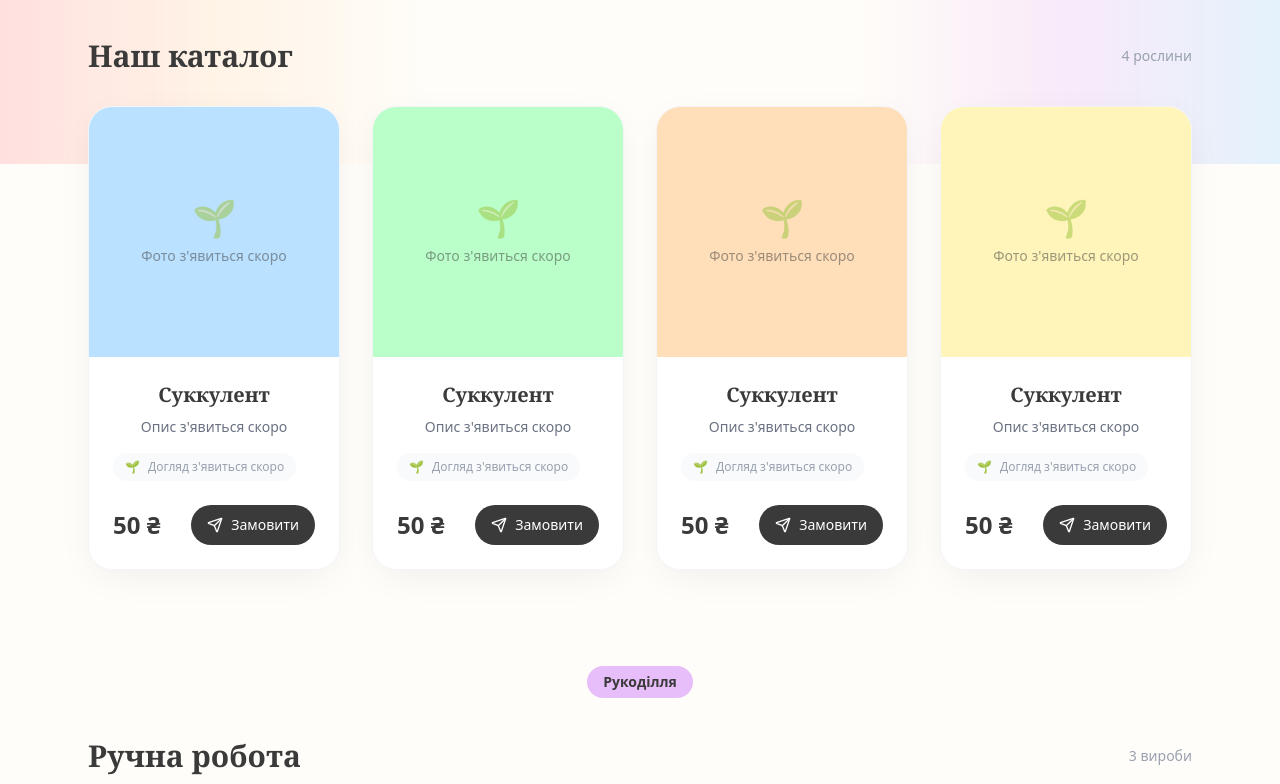
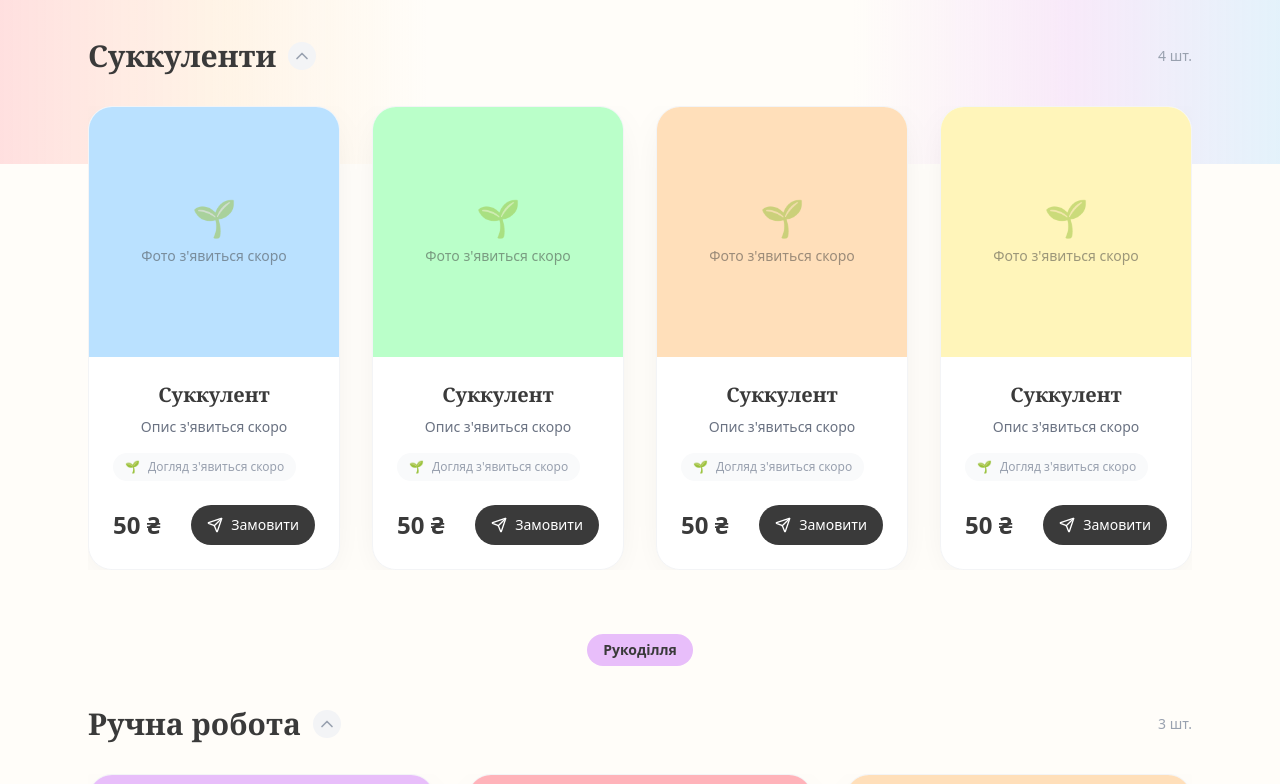
Before and after one commit to sapart4/flora-site, a Next.js app: page / in a window 1280 px wide. Shown: the part 636-1420 px from the top of the page. Built offline with nearby package versions, Linux system fonts and the light colour scheme.

Commit message:
auto-update

```diff
--- a/src/app/page.tsx
+++ b/src/app/page.tsx
@@ -4,10 +4,10 @@ import PlantCard from "@/components/PlantCard";
 import HandmadeCard from "@/components/HandmadeCard";
 import Header from "@/components/Header";
 import RainbowBackground from "@/components/RainbowBackground";
+import SectionToggle from "@/components/SectionToggle";
 
 export default function Home() {
   return (
-    // Добавили dark:bg-[#121212] чтобы фон страницы тоже становился темным
     <main className="relative min-h-screen pb-20 overflow-hidden bg-[#FFFDF9] dark:bg-[#121212] transition-colors duration-300">
 
       <RainbowBackground />
@@ -27,39 +27,33 @@ export default function Home() {
           </p>
         </section>
 
-        <section className="px-6 max-w-6xl mx-auto mb-24 text-center">
-          <span className="inline-block bg-pastel-sky text-ink text-sm font-bold px-4 py-1.5 rounded-full mb-6">
-            Живі сукуленти
-          </span>
-
-          <div className="flex flex-col md:flex-row items-center justify-between mb-8 mt-4">
-            <h2 className="font-serif text-2xl md:text-3xl font-semibold text-ink dark:text-white transition-colors">Наш каталог</h2>
-            <span className="text-sm text-gray-400 mt-2 md:mt-0">{plants.length} рослини</span>
-          </div>
-
+        {/* Каталог растений (Суккуленти) */}
+        <SectionToggle
+          title="Суккуленти"
+          count={plants.length}
+          badgeText="Живі рослини"
+          badgeColor="bg-pastel-sky"
+        >
           <div className="grid grid-cols-1 sm:grid-cols-2 lg:grid-cols-3 xl:grid-cols-4 gap-6 md:gap-8">
             {plants.map((plant) => (
               <PlantCard key={plant.id} plant={plant} />
             ))}
           </div>
-        </section>
+        </SectionToggle>
 
-        <section className="px-6 max-w-6xl mx-auto text-center">
-          <span className="inline-block bg-pastel-lavender text-ink text-sm font-bold px-4 py-1.5 rounded-full mb-6">
-            Рукоділля
-          </span>
-
-          <div className="flex flex-col md:flex-row items-center justify-between mb-8 mt-4">
-            <h2 className="font-serif text-2xl md:text-3xl font-semibold text-ink dark:text-white transition-colors">Ручна робота</h2>
-            <span className="text-sm text-gray-400 mt-2 md:mt-0">{handmadeItems.length} вироби</span>
-          </div>
-
+        {/* Ручная работа */}
+        <SectionToggle
+          title="Ручна робота"
+          count={handmadeItems.length}
+          badgeText="Рукоділля"
+          badgeColor="bg-pastel-lavender"
+        >
           <div className="grid grid-cols-1 sm:grid-cols-2 lg:grid-cols-3 gap-6 md:gap-8">
             {handmadeItems.map((item: any) => (
               <HandmadeCard key={item.id} item={item} />
             ))}
           </div>
-        </section>
+        </SectionToggle>
 
         <footer className="mt-24 py-10 text-center border-t border-gray-100 dark:border-gray-800 relative z-10 transition-colors">
           <p className="text-gray-400 dark:text-gray-500 text-sm mb-2">
--- /dev/null
+++ b/src/components/SectionToggle.tsx
@@ -0,0 +1,57 @@
+"use client";
+
+import { useState, ReactNode } from "react";
+import { ChevronDown, ChevronUp } from "lucide-react";
+
+interface SectionToggleProps {
+  title: string;
+  count?: number;
+  badgeText?: string;
+  badgeColor?: string;
+  children: ReactNode;
+}
+
+export default function SectionToggle({ title, count, badgeText, badgeColor, children }: SectionToggleProps) {
+  const [isOpen, setIsOpen] = useState(true);
+
+  return (
+    <section className="px-6 max-w-6xl mx-auto mb-16 text-center">
+      {/* Плашка над заголовком */}
+      {badgeText && (
+        <span className={`inline-block ${badgeColor} text-ink text-sm font-bold px-4 py-1.5 rounded-full mb-6`}>
+          {badgeText}
+        </span>
+      )}
+
+      {/* Кликабельный заголовок */}
+      <div
+        className="flex flex-col md:flex-row items-center justify-between mb-8 mt-4 cursor-pointer group select-none"
+        onClick={() => setIsOpen(!isOpen)}
+      >
+        <div className="flex items-center gap-3">
+          <h2 className="font-serif text-2xl md:text-3xl font-semibold text-ink dark:text-white group-hover:text-pastel-pink dark:group-hover:text-pastel-pink transition-colors">
+            {title}
+          </h2>
+          <div className="text-gray-400 dark:text-gray-500 bg-gray-100 dark:bg-gray-800 p-1 rounded-full group-hover:bg-pastel-pink/20 transition-colors">
+            {isOpen ? <ChevronUp size={20} /> : <ChevronDown size={20} />}
+          </div>
+        </div>
+
+        {count !== undefined && (
+          <span className="text-sm text-gray-400 mt-2 md:mt-0 font-medium">
+            {count} шт.
+          </span>
+        )}
+      </div>
+
+      {/* Сворачиваемый контент */}
+      <div
+        className={`transition-all duration-500 ease-in-out overflow-hidden ${
+          isOpen ? "max-h-[2000px] opacity-100" : "max-h-0 opacity-0"
+        }`}
+      >
+        {children}
+      </div>
+    </section>
+  );
+}
```
